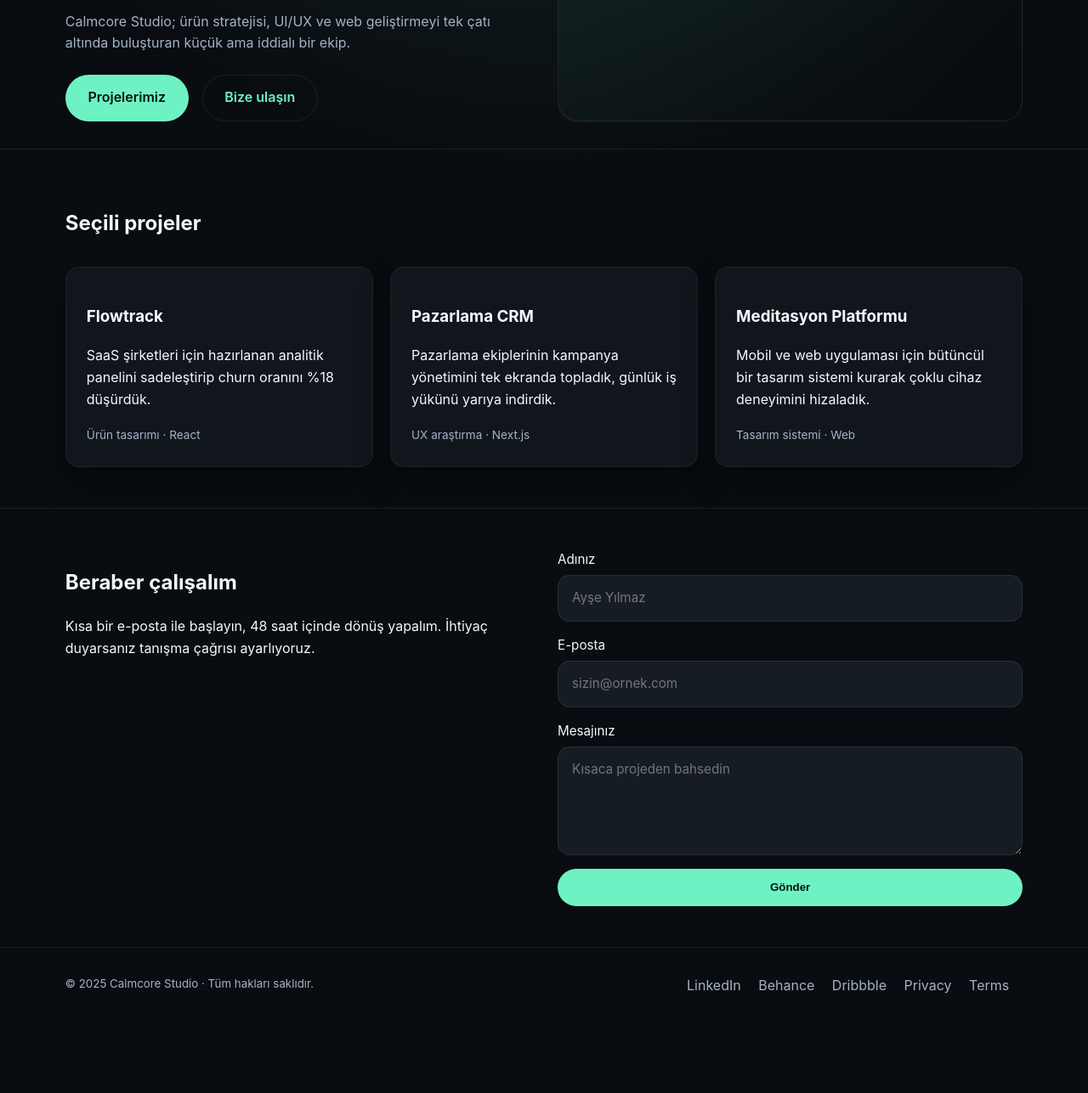
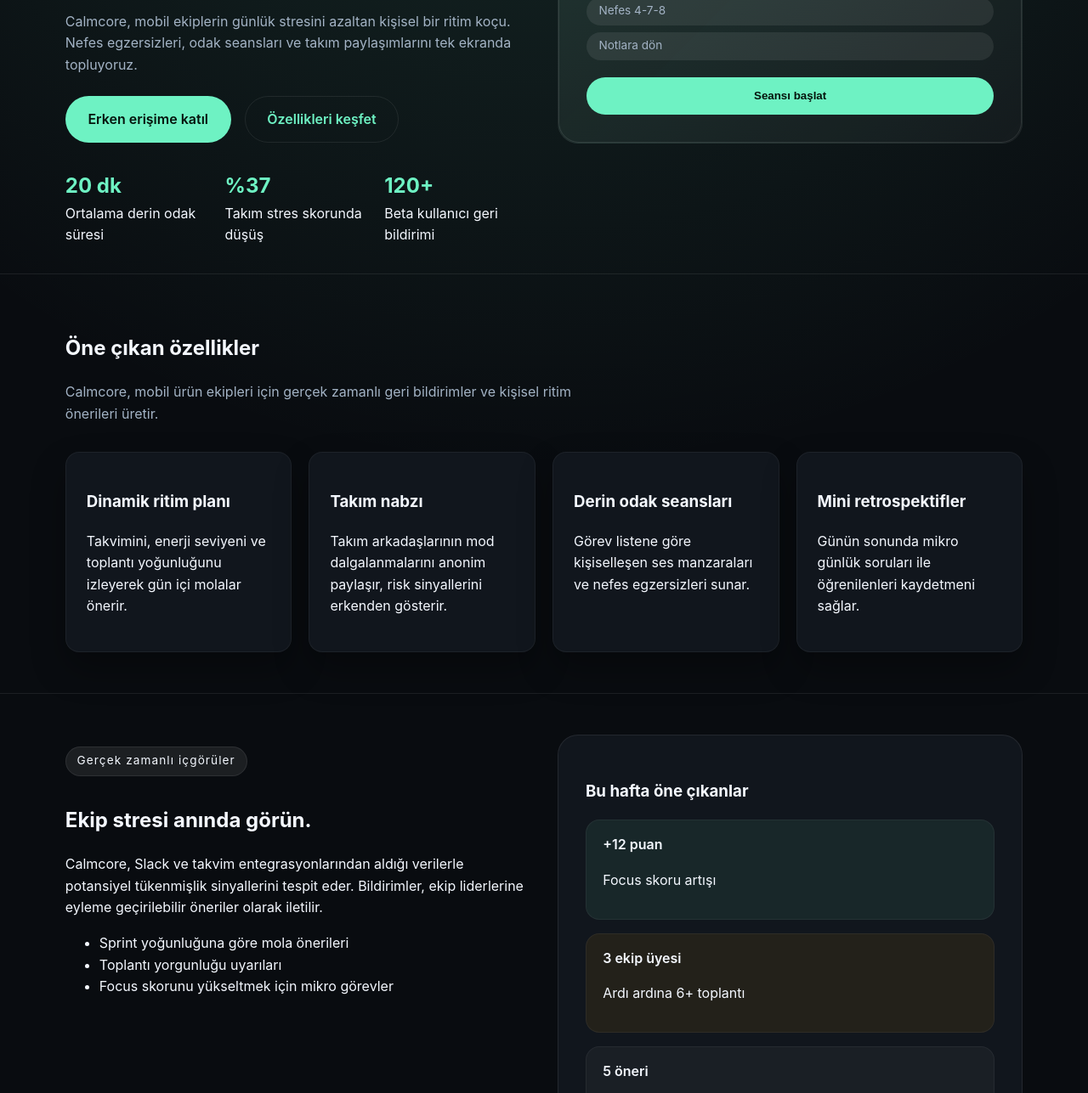
Before and after one commit to ismailtever/calmcore-web, a plain HTML site: page index.html in a window 1280 px wide. Shown: the part 547-1834 px from the top of the page at 85% size. Before the commit the page ends 1752 px from the top, so only its background shows below. Drawn offline with Linux system fonts and the light colour scheme.

Commit message:
Refocus landing page on Calmcore mobile app

```diff
--- a/index.html
+++ b/index.html
@@ -1,88 +1,156 @@
 <!DOCTYPE html>
 <html lang="tr">
+
 <head>
     <meta charset="UTF-8" />
     <meta name="viewport" content="width=device-width, initial-scale=1.0" />
     <title>Calmcore Studio</title>
     <link rel="stylesheet" href="styles.css" />
 </head>
+
 <body>
-    <header class="hero">
+    <header class="hero hero--app">
         <div class="hero__content">
-        <p class="badge">ÖRNEK SİTE</p>
-        <h1>Daha sakin ve dengeli dijital deneyimler tasarlıyoruz.</h1>
+            <p class="badge">Calmcore Mobile</p>
+            <h1>Calmcore ile odağını koru, ritmini sen belirle.</h1>
             <p class="lead">
-          Calmcore Studio; ürün stratejisi, UI/UX ve web geliştirmeyi tek çatı
-          altında buluşturan küçük ama iddialı bir ekip.
+                Calmcore, mobil ekiplerin günlük stresini azaltan kişisel bir ritim
+                koçu. Nefes egzersizleri, odak seansları ve takım paylaşımlarını tek
+                ekranda topluyoruz.
             </p>
             <div class="hero__actions">
-          <a class="btn primary" href="#projeler">Projelerimiz</a>
-          <a class="btn ghost" href="#iletisim">Bize ulaşın</a>
+                <a class="btn primary" href="#erken-erisim">Erken erişime katıl</a>
+                <a class="btn ghost" href="#ozellikler">Özellikleri keşfet</a>
+            </div>
+            <ul class="hero__stats">
+                <li>
+                    <strong>20 dk</strong>
+                    <span>Ortalama derin odak süresi</span>
+                </li>
+                <li>
+                    <strong>%37</strong>
+                    <span>Takım stres skorunda düşüş</span>
+                </li>
+                <li>
+                    <strong>120+</strong>
+                    <span>Beta kullanıcı geri bildirimi</span>
+                </li>
+            </ul>
+        </div>
+        <div class="hero__card mockup-card">
+            <div class="mockup">
+                <div class="mockup__status">
+                    <span>Odak modu</span>
+                    <time>18:42</time>
+                </div>
+                <h3>Calmcore Session</h3>
+                <p>Guided focus + nefes</p>
+                <div class="mockup__meter">
+                    <span>Fokus seviyesi</span>
+                    <div class="meter">
+                        <div class="meter__fill"></div>
                     </div>
                 </div>
-      <div class="hero__card">
-        <p>Dijital ürününüzün temposunu düşürün, kullanıcı memnuniyetini artırın.</p>
-        <ul>
-          <li>⚡ Hızlı prototipleme</li>
-          <li>🎛️ Tasarım sistemleri</li>
-          <li>🛠️ Modern web stack</li>
+                <ul class="mockup__chips">
+                    <li>Pomodoro</li>
+                    <li>Nefes 4-7-8</li>
+                    <li>Notlara dön</li>
                 </ul>
+                <button class="btn primary full">Seansı başlat</button>
+            </div>
         </div>
     </header>
 
     <main>
-      <section id="projeler" class="section">
-        <h2>Seçili projeler</h2>
-        <div class="grid">
+        <section id="ozellikler" class="section">
+            <h2>Öne çıkan özellikler</h2>
+            <p class="section__subtitle">
+                Calmcore, mobil ürün ekipleri için gerçek zamanlı geri bildirimler ve
+                kişisel ritim önerileri üretir.
+            </p>
+            <div class="grid feature-grid">
                 <article class="card">
-            <h3>Flowtrack</h3>
-            <p>
-              SaaS şirketleri için hazırlanan analitik panelini sadeleştirip churn
-              oranını %18 düşürdük.
-            </p>
-            <span>Ürün tasarımı · React</span>
+                    <h3>Dinamik ritim planı</h3>
+                    <p>Takvimini, enerji seviyeni ve toplantı yoğunluğunu izleyerek gün içi molalar önerir.</p>
                 </article>
                 <article class="card">
-            <h3>Pazarlama CRM</h3>
-            <p>
-              Pazarlama ekiplerinin kampanya yönetimini tek ekranda topladık,
-              günlük iş yükünü yarıya indirdik.
+                    <h3>Takım nabzı</h3>
+                    <p>Takım arkadaşlarının mod dalgalanmalarını anonim paylaşır, risk sinyallerini erkenden gösterir.
                     </p>
-            <span>UX araştırma · Next.js</span>
                 </article>
                 <article class="card">
-            <h3>Meditasyon Platformu</h3>
-            <p>
-              Mobil ve web uygulaması için bütüncül bir tasarım sistemi kurarak
-              çoklu cihaz deneyimini hizaladık.
-            </p>
-            <span>Tasarım sistemi · Web</span>
+                    <h3>Derin odak seansları</h3>
+                    <p>Görev listene göre kişiselleşen ses manzaraları ve nefes egzersizleri sunar.</p>
+                </article>
+                <article class="card">
+                    <h3>Mini retrospektifler</h3>
+                    <p>Günün sonunda mikro günlük soruları ile öğrenilenleri kaydetmeni sağlar.</p>
                 </article>
             </div>
         </section>
 
-      <section id="iletisim" class="section contact">
+        <section class="section insights">
+            <div class="insights__text">
+                <p class="badge">Gerçek zamanlı içgörüler</p>
+                <h2>Ekip stresi anında görün.</h2>
+                <p>
+                    Calmcore, Slack ve takvim entegrasyonlarından aldığı verilerle
+                    potansiyel tükenmişlik sinyallerini tespit eder. Bildirimler, ekip
+                    liderlerine eyleme geçirilebilir öneriler olarak iletilir.
+                </p>
+                <ul>
+                    <li>Sprint yoğunluğuna göre mola önerileri</li>
+                    <li>Toplantı yorgunluğu uyarıları</li>
+                    <li>Focus skorunu yükseltmek için mikro görevler</li>
+                </ul>
+            </div>
+            <div class="insights__panel">
+                <h3>Bu hafta öne çıkanlar</h3>
+                <div class="insight insight--positive">
+                    <span>+12 puan</span>
+                    <p>Focus skoru artışı</p>
+                </div>
+                <div class="insight insight--warning">
+                    <span>3 ekip üyesi</span>
+                    <p>Ardı ardına 6+ toplantı</p>
+                </div>
+                <div class="insight insight--neutral">
+                    <span>5 öneri</span>
+                    <p>Paylaşıldı ve uygulandı</p>
+                </div>
+            </div>
+        </section>
+
+        <section id="erken-erisim" class="section waitlist">
             <div>
-          <h2>Beraber çalışalım</h2>
+                <h2>Erken erişime katıl</h2>
                 <p>
-            Kısa bir e-posta ile başlayın, 48 saat içinde dönüş yapalım. İhtiyaç
-            duyarsanız tanışma çağrısı ayarlıyoruz.
+                    Calmcore beta sürümünü ilk deneyen ekiplerden olun. Formu doldurun,
+                    48 saat içinde sizi arayalım.
                 </p>
             </div>
-        <form class="contact__form">
+            <form class="waitlist__form">
                 <label>
                     Adınız
-            <input type="text" placeholder="Ayşe Yılmaz" />
+                    <input type="text" name="name" placeholder="Ayşe Yılmaz" required />
                 </label>
                 <label>
-            E-posta
-            <input type="email" placeholder="sizin@ornek.com" />
+                    İş e-postası
+                    <input type="email" name="email" placeholder="sizin@calmcore.com" required />
                 </label>
                 <label>
-            Mesajınız
-            <textarea rows="4" placeholder="Kısaca projeden bahsedin"></textarea>
+                    Ekip büyüklüğü
+                    <select name="team">
+                        <option>1-5 kişi</option>
+                        <option>6-15 kişi</option>
+                        <option>16+ kişi</option>
+                    </select>
                 </label>
-          <button type="submit" class="btn primary full">Gönder</button>
+                <label>
+                    Notlar
+                    <textarea name="notes" rows="4" placeholder="Mobil uygulamanızdan bahsedin"></textarea>
+                </label>
+                <button type="submit" class="btn primary full">Talep gönder</button>
             </form>
         </section>
     </main>
@@ -90,9 +158,6 @@
     <footer class="footer">
         <small>© 2025 Calmcore Studio · Tüm hakları saklıdır.</small>
         <div>
-        <a href="https://www.linkedin.com" target="_blank" rel="noreferrer">LinkedIn</a>
-        <a href="https://www.behance.net" target="_blank" rel="noreferrer">Behance</a>
-        <a href="https://dribbble.com" target="_blank" rel="noreferrer">Dribbble</a>
             <a href="/privacy">Privacy</a>
             <a href="/terms">Terms</a>
         </div>
@@ -100,4 +165,5 @@
 
     <script src="script.js"></script>
 </body>
+
 </html>
--- a/script.js
+++ b/script.js
@@ -1,5 +1,5 @@
 document.addEventListener("DOMContentLoaded", () => {
-  const form = document.querySelector(".contact__form");
+  const form = document.querySelector(".waitlist__form");
 
   if (!form) return;
 
@@ -7,10 +7,10 @@
     event.preventDefault();
     const formData = new FormData(form);
     const data = Object.fromEntries(formData.entries());
-
+    const name = data.name || "misafir";
     alert(
-      `Teşekkürler ${data["Adınız"] || data[Object.keys(data)[0]] || "misafir"}! ` +
-        "Mesajınızı aldık. Bu demo form ağ bağlantısı kurmaz."
+      `Teşekkürler ${name}! Calmcore beta ekibi en kısa sürede ${data.email || "sizinle"} iletişime geçecek. ` +
+        "Bu demo formu sunucuya veri göndermez."
     );
     form.reset();
   });
--- a/styles.css
+++ b/styles.css
@@ -45,6 +45,10 @@
   grid-template-columns: repeat(auto-fit, minmax(280px, 1fr));
   gap: 2rem;
   padding: 4rem min(6vw, 5rem) 2rem;
+}
+
+.hero--app {
+  align-items: center;
 }
 
 .hero__content h1 {
@@ -113,6 +117,77 @@
   background: linear-gradient(135deg, rgba(110, 242, 195, 0.08), rgba(255, 255, 255, 0));
 }
 
+.hero__stats {
+  list-style: none;
+  padding: 0;
+  margin: 2rem 0 0;
+  display: grid;
+  grid-template-columns: repeat(auto-fit, minmax(160px, 1fr));
+  gap: 1rem;
+}
+
+.hero__stats strong {
+  display: block;
+  font-size: 1.5rem;
+  color: var(--brand);
+}
+
+.mockup-card {
+  padding: 0;
+}
+
+.mockup {
+  background: rgba(255, 255, 255, 0.04);
+  border-radius: 1.5rem;
+  border: 1px solid rgba(255, 255, 255, 0.1);
+  padding: 2rem;
+  display: grid;
+  gap: 1.25rem;
+}
+
+.mockup__status {
+  display: flex;
+  justify-content: space-between;
+  font-size: 0.9rem;
+  color: var(--muted);
+}
+
+.mockup__meter span {
+  font-size: 0.85rem;
+  color: var(--muted);
+}
+
+.meter {
+  width: 100%;
+  height: 8px;
+  border-radius: 999px;
+  background: rgba(255, 255, 255, 0.08);
+  margin-top: 0.4rem;
+}
+
+.meter__fill {
+  width: 68%;
+  height: 100%;
+  border-radius: inherit;
+  background: linear-gradient(90deg, var(--brand), #fff);
+}
+
+.mockup__chips {
+  list-style: none;
+  display: flex;
+  flex-wrap: wrap;
+  gap: 0.5rem;
+  padding: 0;
+  margin: 0;
+}
+
+.mockup__chips li {
+  padding: 0.35rem 0.9rem;
+  border-radius: 999px;
+  background: rgba(255, 255, 255, 0.08);
+  font-size: 0.85rem;
+}
+
 .hero__card ul {
   list-style: none;
   padding: 0;
@@ -125,6 +200,11 @@
 .section {
   padding: 3rem min(6vw, 5rem);
   border-top: 1px solid var(--border);
+}
+
+.section__subtitle {
+  color: var(--muted);
+  max-width: 60ch;
 }
 
 .grid {
@@ -147,6 +227,10 @@
   color: var(--muted);
 }
 
+.feature-grid .card {
+  min-height: 190px;
+}
+
 .contact {
   display: grid;
   grid-template-columns: repeat(auto-fit, minmax(260px, 1fr));
@@ -166,7 +250,10 @@
 }
 
 .contact__form input,
-.contact__form textarea {
+.contact__form textarea,
+.waitlist__form input,
+.waitlist__form textarea,
+.waitlist__form select {
   width: 100%;
   padding: 0.9rem 1rem;
   border-radius: 0.9rem;
@@ -177,8 +264,60 @@
 }
 
 .contact__form input:focus,
-.contact__form textarea:focus {
+.contact__form textarea:focus,
+.waitlist__form input:focus,
+.waitlist__form textarea:focus,
+.waitlist__form select:focus {
   outline: 2px solid rgba(110, 242, 195, 0.4);
+}
+
+.waitlist {
+  display: grid;
+  grid-template-columns: repeat(auto-fit, minmax(260px, 1fr));
+  gap: 2rem;
+}
+
+.waitlist__form {
+  display: grid;
+  gap: 1rem;
+}
+
+.insights {
+  display: grid;
+  grid-template-columns: repeat(auto-fit, minmax(260px, 1fr));
+  gap: 2rem;
+  align-items: start;
+}
+
+.insights__panel {
+  border: 1px solid var(--border);
+  border-radius: 1.5rem;
+  padding: 2rem;
+  background: var(--panel);
+}
+
+.insight {
+  border-radius: 1rem;
+  padding: 1rem 1.2rem;
+  margin-top: 1rem;
+  border: 1px solid rgba(255, 255, 255, 0.05);
+}
+
+.insight span {
+  font-weight: 600;
+  display: block;
+}
+
+.insight--positive {
+  background: rgba(110, 242, 195, 0.08);
+}
+
+.insight--warning {
+  background: rgba(255, 165, 0, 0.08);
+}
+
+.insight--neutral {
+  background: rgba(255, 255, 255, 0.04);
 }
 
 .footer {
```
Lines whose indentation alone changed are shown as unchanged.
